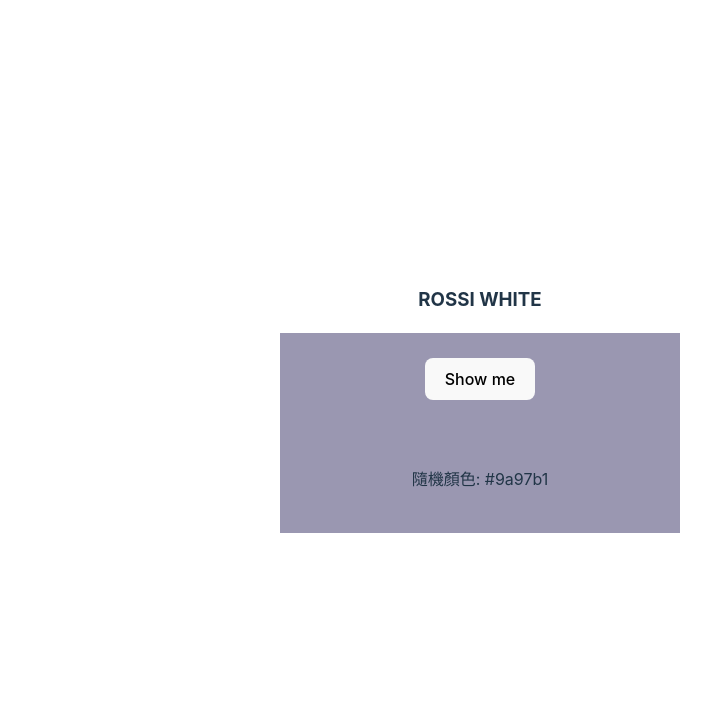
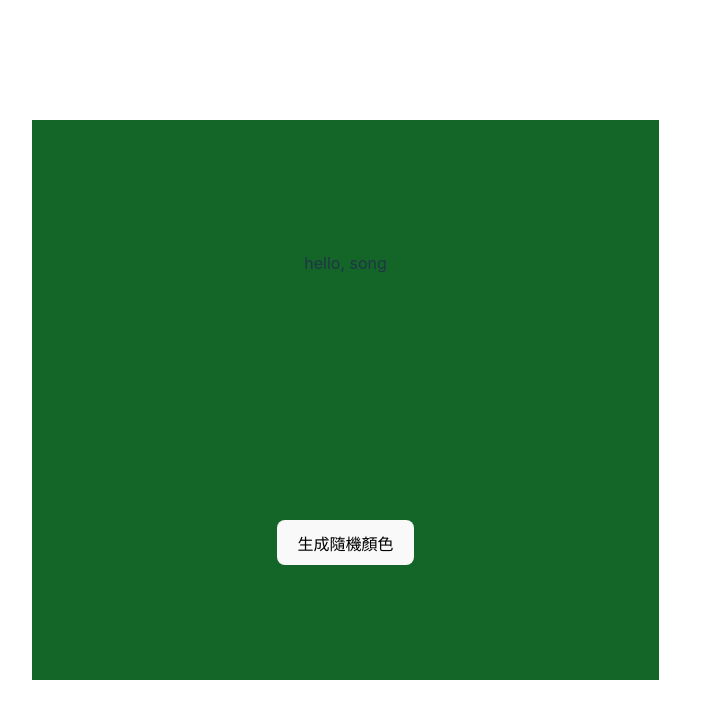
Before and after one commit to kamitom/vite-proj1, a Vue app: page / in a window 1280 px wide. Shown: the top 718 px of the page, without its empty margins (160-871 px from the left). Built offline with nearby package versions, Linux system fonts and the light colour scheme.

Commit message:
chore: practice some stuff about vuex

```diff
--- a/package.json
+++ b/package.json
@@ -9,7 +9,8 @@
     "preview": "vite preview"
   },
   "dependencies": {
-    "vue": "^3.5.10"
+    "vue": "^3.5.10",
+    "vuex": "4"
   },
   "devDependencies": {
     "@vitejs/plugin-vue": "^5.1.4",
--- a/src/App.vue
+++ b/src/App.vue
@@ -1,15 +1,17 @@
 <script setup>
   import HelloWorld from './components/HelloWorld.vue'
   import HelloStudent from './components/HelloStudent.vue'
+  import HelloStore from './components/HelloStore.vue'
 </script>
 
 <template>
   <div>
-    <!-- <h1>hello, rossi.black</h1> -->
+    <!-- <h3>hello, rossi.black</h3> -->
   </div>
   <!-- <HelloWorld msg="Vite + Vue" /> -->
   <!-- <HelloStudent msg="rossi BLACK" /> -->
-  <HelloStudent />
+  <!-- <HelloStudent msg="有一種藍, 台東藍..." /> -->
+  <HelloStore />
 </template>
 
 <style scoped></style>
--- /dev/null
+++ b/src/components/HelloStore.vue
@@ -0,0 +1,46 @@
+<template>
+  <div>
+    <div class="testMain">
+      <p>hello, song</p>
+      <button @click="changeColor2()">生成隨機顏色</button>
+    </div>
+  </div>
+</template>
+
+<script setup>
+  import { ref, computed } from 'vue'
+  import { useStore } from 'vuex'
+
+  const store = useStore();
+
+  const bgColor = computed(() => {
+    const colors = store.state.color;
+    return `rgb(${colors.join(", ")})`
+  })
+
+
+  const changeColor2 = () => {
+    store.commit('randomColor');
+  }
+
+</script>
+
+<style scoped>
+
+  .container {
+    display: grid;
+    justify-content: center;
+    width: 400px;
+  }
+
+  .testMain {
+    width: 70vw;
+    height: 70vh;
+    max-width: 70%;
+    display: grid;
+    place-items: center;
+    /* background-color: red; */
+    background-color: v-bind(bgColor);
+  }
+
+</style>
--- a/src/components/HelloStudent.vue
+++ b/src/components/HelloStudent.vue
@@ -3,9 +3,10 @@
     <h3>{{ msg }}</h3>
   </div>
   <div class="color9" :style="{ backgroundColor: randomColor }" @click="changeColor()">
-    <button @click="changeColor(); toggleShowMe();">{{ label }}</button>
+    <!-- <button @click="changeColor(); toggleShowMe();">{{ label }}</button> -->
+    <button @click="changeColor(); toggleShowMe();">生成隨機顏色</button>
     <p @click="changeColor()">
-      隨機顏色: {{ randomColor }}
+      色碼: {{ randomColor }}
     </p>
   </div>
 </template>
--- a/src/main.js
+++ b/src/main.js
@@ -1,5 +1,32 @@
-import { createApp } from 'vue'
-import './style.css'
-import App from './App.vue'
+import { createApp } from 'vue';
+import './style.css';
+import App from './App.vue';
+import { createStore } from 'vuex';
 
-createApp(App).mount('#app')
+const app = createApp(App);
+
+const store = createStore({
+  state() {
+    return {
+      count: 0,
+      color: [20, 101, 40],
+    };
+  },
+  mutations: {
+    increment(state) {
+      state.count++;
+    },
+    randomColor(state) {
+      state.color = [
+        Math.floor(Math.random() * 255),
+        Math.floor(Math.random() * 255),
+        Math.floor(Math.random() * 255),
+      ];
+    },
+  },
+});
+
+app.use(store);
+app.mount('#app');
+
+// createApp(App).mount('#app')
```
Also changed, not shown: 1 other file (tests, documents, lock files or other folders).
